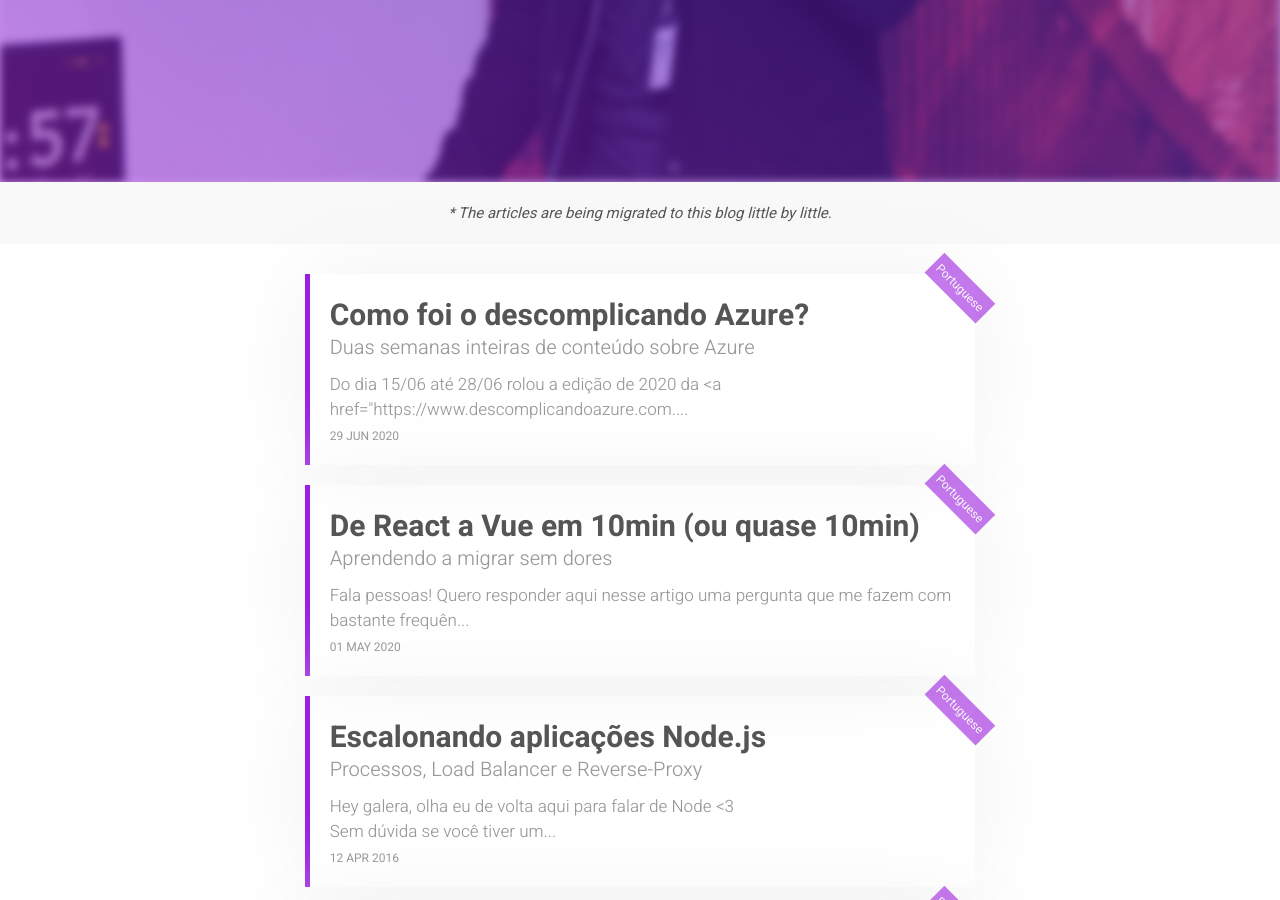
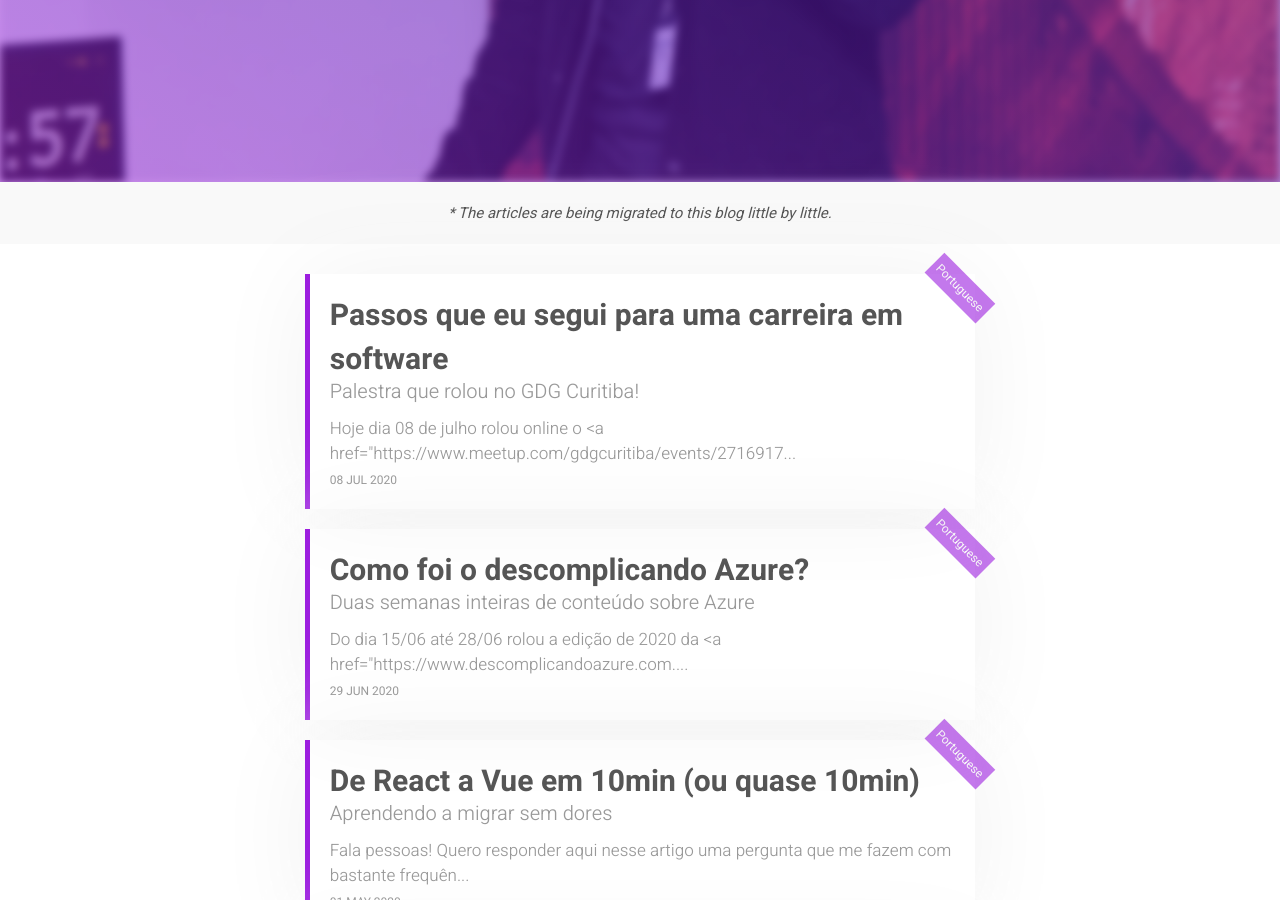
Before and after one commit to Halfeld/website, a Jekyll site: the page built from articles.html, in a window 1280 px wide and 900 px high, scrolled down 538 px. Built offline with Jekyll 4.4.1, drawn with Linux system fonts in a browser that asks for light colours.

Commit message:
add new activity

```diff
--- /dev/null
+++ b/_posts/2020-07-08-passos-que-eu-segui-na-carreira-no-software.md
@@ -0,0 +1,24 @@
+---
+layout: post
+title: "Passos que eu segui para uma carreira em software"
+desc: "Palestra que rolou no GDG Curitiba!"
+lang: "Portuguese"
+date: 2020-07-08T00:00:00.000Z
+image: screen-passos-software.png
+---
+
+Hoje dia 08 de julho rolou online o [meetup do GDG Curitiba](https://www.meetup.com/gdgcuritiba/events/271691739/) sobre carreira onde eu falei sobre **os
+passos que eu segui pra ter uma carreira em software!** O formato foi muito massa porquê ao invés de live no youtube,
+o pessoal entrou pelo Google Meet onde ficou melhor pra ter um contato bem mais próximo do presencial.
+
+![screenshot do google meet](/assets/img/screen-passos-software.png)
+
+Tivemos uma roda de discussão com galera onde a [Thaíssa Candella](https://www.instagram.com/thaissa.candella/) também levou uma palestra sobre Soft Skills!
+
+<br>
+
+Aqui estão os meus slides:
+
+<br>
+
+<script async class="speakerdeck-embed" data-slide="1" data-id="06b11a0378544542b8628e1cfaaf9b41" data-ratio="1.77777777777778" src="//speakerdeck.com/assets/embed.js"></script>
--- a/links.html
+++ b/links.html
@@ -28,7 +28,7 @@
   <ul class="link_container_links">
     <li class="link_container_links--item">
       <a
-        href="https://www.meetup.com/gdgcuritiba/events/271691739/"
+        href="https://igorhalfeld.com/posts/2020-07-08-passos-que-eu-segui-na-carreira-no-software"
         target="_blank"
       >
         Palestra passos em software
```
Also changed, not shown: assets/img/screen-passos-software.png (added).
